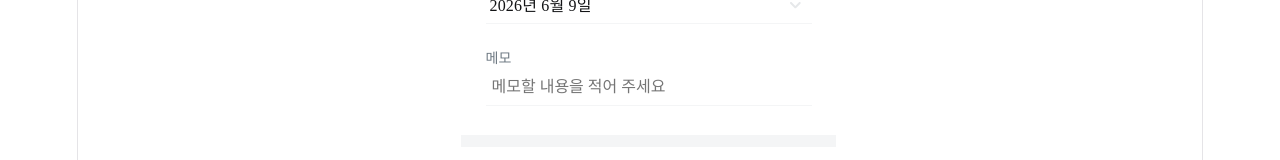
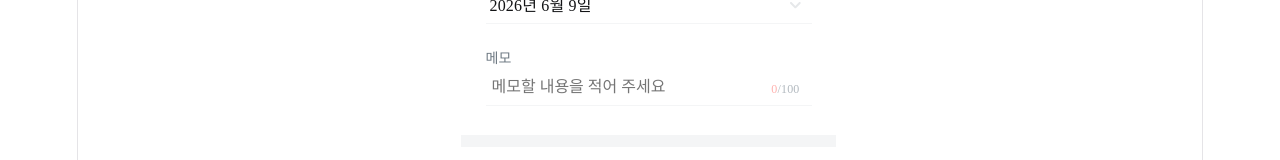
Before and after one commit to RinaKang/happeach_f, a React (Vite) app: page /expense in a window 1280 px wide. Shown: the part 330-490 px from the top of the page. Built offline with nearby package versions, Linux system fonts and the light colour scheme; no server answers; sample sign-in values are in the browser's storage; a web font is replaced by a local one.

Commit message:
feat: memo maxLength 설정

```diff
--- a/src/features/expense/styles/ExpenseMemo.css
+++ b/src/features/expense/styles/ExpenseMemo.css
@@ -6,6 +6,10 @@
   flex-direction: column;
   align-items: flex-start;
   gap: 2px;
+}
+
+.memo-content>.input-content {
+  position: relative;
 }
 
 .memo-content>.input-content input {
```
Lines whose indentation alone changed are shown as unchanged.
